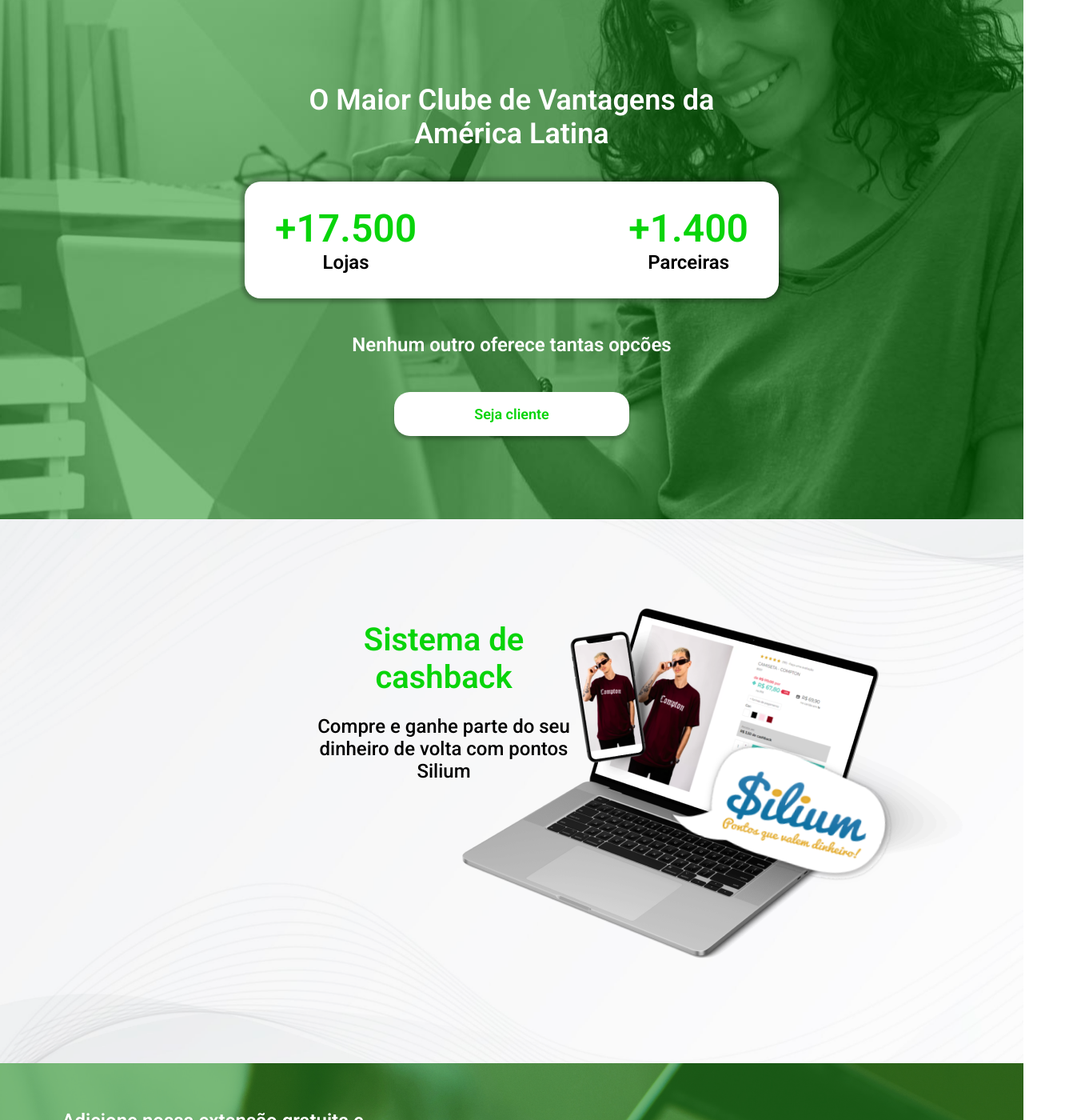
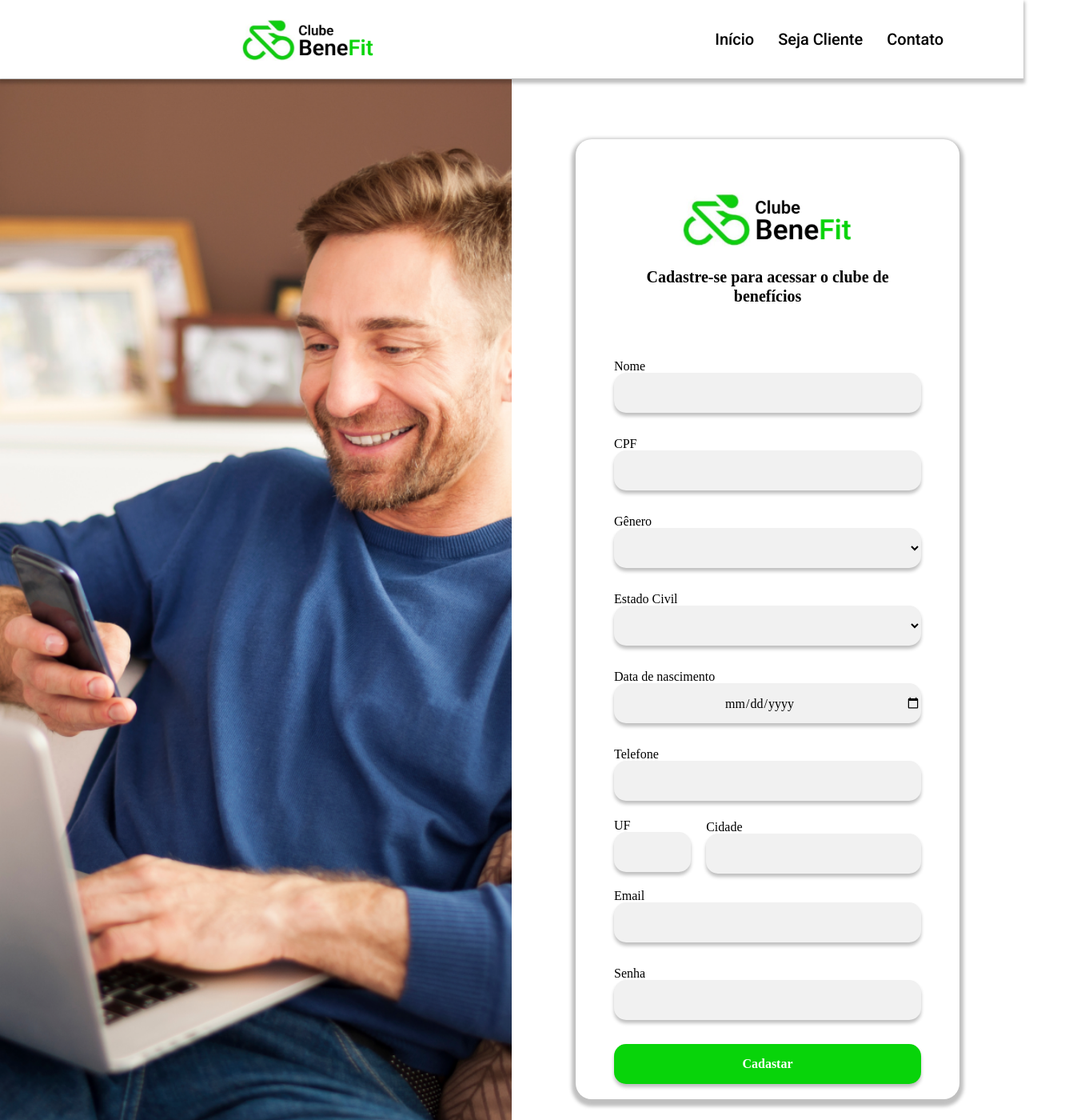
Before and after one commit to herbertcarnaubadesouza/new-benefit, a Next.js app: page / in a window 1280 px wide. Shown: the top 1400 px of the page at 80% size, 1337 px wide, since content can reach past the window. Built offline with nearby package versions, Linux system fonts and the light colour scheme.

Commit message:
finalizando tela login browser

```diff
--- a/src/pages/Pages/Login/Login.tsx
+++ b/src/pages/Pages/Login/Login.tsx
@@ -1,9 +1,12 @@
 import React from "react";
+import HeaderLogin from "../../components/headerLogin/Index";
+import CadastroLogin from "../../components/cadastroLogin/Index";
 
 function Login() {
   return (
     <div>
-      <h1>Login</h1>
+      <HeaderLogin />
+      <CadastroLogin />
     </div>
   );
 }
--- a/src/pages/_app.tsx
+++ b/src/pages/_app.tsx
@@ -1,5 +1,5 @@
 import "../styles/globals.scss";
-
+// Estilo Home
 import "../styles/Home/banners.scss";
 import "../styles/Home/carrosel.scss";
 import "../styles/Home/footer.scss";
@@ -13,6 +13,10 @@ import "../styles/Home/sectionApp.scss";
 import "../styles/Home/sectionCalculadora.scss";
 import "../styles/Home/headerMobile.scss";
 
+// Estilo Login
+import "../styles/Login/headerLogin.scss";
+import "../styles/Login/cadastroLogin.scss";
+
 import type { AppProps } from "next/app";
 
 export default function App({ Component, pageProps }: AppProps) {
--- /dev/null
+++ b/src/pages/components/cadastroLogin/Index.tsx
@@ -0,0 +1,85 @@
+import React from "react";
+import Image from "next/image";
+import Logo from "../../../../public/logoClara.svg";
+
+function CadastroLogin() {
+  function handleSubmit(event: React.FormEvent<HTMLFormElement>) {
+    event.preventDefault();
+  }
+  return (
+    <div className="container-cadastroLogin">
+      <div className="cadastro-login-img">
+        <div className="cadastro-img"></div>
+        <div className="cadastro-clube">
+          <div className="cadastro-form">
+            <div className="logo-slogan">
+              <Image className="logo-benefit" src={Logo} alt="Logo-BeneFit" />
+              <h2>Cadastre-se para acessar o clube de benefícios</h2>
+            </div>
+            <div className="cadastro-input">
+              <form onSubmit={handleSubmit}>
+                <div className="inf-input">
+                  <label>
+                    <p>Nome</p>
+                    <input type="text" />
+                  </label>
+                  <label>
+                    <p>CPF</p>
+                    <input type="text" />
+                  </label>
+                  <label>
+                    <p>Gênero</p>
+                    <select name="Gênero">
+                      <option value="none"></option>
+                      <option value="masculino">Masculino</option>
+                      <option value="feminino">Feminino</option>
+                    </select>
+                  </label>
+                  <label>
+                    <p>Estado Civil</p>
+                    <select name="Estado Civil">
+                      <option value="none"></option>
+                      <option value="solteiro">Solteiro</option>
+                      <option value="separado">Separado</option>
+                      <option value="divorciado ">Divorciado</option>
+                      <option value="viuvo">Viúvo</option>
+                    </select>
+                  </label>
+                  <label>
+                    <p>Data de nascimento</p>
+                    <input type="date" />
+                  </label>
+                  <label>
+                    <p>Telefone</p>
+                    <input type="tel" name="telefone" />
+                  </label>
+                  <div className="city">
+                    <label>
+                      <p>UF</p>
+                      <input type="text" name="telefone" />
+                    </label>
+                    <label className="cidade">
+                      <p>Cidade</p>
+                      <input type="text" name="telefone" />
+                    </label>
+                  </div>
+                  <label>
+                    <p>Email</p>
+                    <input type="email" name="email" />
+                  </label>
+                  <label>
+                    <p>Senha</p>
+                    <input type="password" name="senha" />
+                  </label>
+                  <button>Cadastar</button>
+                </div>
+              </form>
+            </div>
+          </div>
+        </div>
+      </div>
+    </div>
+  );
+}
+
+export default CadastroLogin;
--- /dev/null
+++ b/src/pages/components/headerLogin/Index.tsx
@@ -0,0 +1,27 @@
+import React, { useState } from "react";
+import Image from "next/image";
+import Logo from "../../../../public/logoClara.svg";
+
+const HeaderLogin = () => {
+  const [isOpen, setIsOpen] = useState(false);
+  return (
+    <div className="Navbar" id="headerLogin">
+      <Image className="logo-benefit" src={Logo} alt="Logo-BeneFit" />
+      <div className={`nav-items ${isOpen && "open"}`}>
+        <a href="#inicio" onClick={() => setIsOpen(!isOpen)}>
+          Início
+        </a>
+        <a href="#cliente">Seja Cliente</a>
+        <a href="#">Contato</a>
+      </div>
+      <div
+        className={`nav-toggle ${isOpen && "open"}`}
+        onClick={() => setIsOpen(!isOpen)}
+      >
+        <div className="bar"></div>
+      </div>
+    </div>
+  );
+};
+
+export default HeaderLogin;
--- a/src/pages/index.tsx
+++ b/src/pages/index.tsx
@@ -4,7 +4,6 @@ import Login from "../pages/Pages/Login/Login";
 export default function Index() {
   return (
     <div className="Global">
-      <Home />
       <Login />
     </div>
   );
--- /dev/null
+++ b/src/styles/Login/cadastroLogin.scss
@@ -0,0 +1,178 @@
+.container-cadastroLogin {
+  width: 100%;
+  position: relative;
+  top: 99px;
+  height: 1350px;
+  background: #ffff;
+}
+.cadastro-login-img {
+  width: 100%;
+  height: 100%;
+  display: flex;
+  flex-direction: row;
+}
+.cadastro-img {
+  background-image: url("/background-homemFeliz.png");
+  background-repeat: no-repeat; /* Impede a repetição da imagem */
+  width: 50%;
+  height: 100%;
+  background-size: cover;
+}
+.cadastro-clube {
+  width: 50%;
+  height: 100%;
+  background: #ffff;
+  display: flex;
+  align-items: center;
+  justify-content: center;
+}
+
+.cadastro-form {
+  width: 75%;
+  height: 1200px;
+  background: #ffffff;
+  box-shadow: 0px 4px 4px 5px rgba(0, 0, 0, 0.25);
+  border-radius: 20px;
+}
+.logo-slogan {
+  width: 100%;
+  height: 20%;
+
+  justify-content: center;
+  align-items: center;
+  display: flex;
+  flex-direction: column;
+}
+.logo-slogan img {
+  width: 220px;
+  height: 80px;
+  object-fit: contain;
+  margin-top: 45px;
+}
+.logo-slogan h2 {
+  width: 353px;
+  height: 65px;
+  font-family: "Montserrat";
+  font-style: normal;
+  font-weight: 600;
+  font-size: 20px;
+  line-height: 24px;
+  text-align: center;
+  color: #000000;
+  margin-top: 20px;
+}
+
+.cadastro-input {
+  width: 100%;
+  height: 80%;
+  margin-top: 35px;
+}
+form {
+  width: 100%;
+  height: 95%;
+  display: flex;
+  align-items: center;
+  flex-direction: column;
+}
+.inf-input {
+  width: 80%;
+  height: 100%;
+  display: flex;
+  align-items: center;
+  flex-direction: column;
+}
+.inf-input label {
+  width: 100%;
+  display: flex;
+  flex-direction: column;
+  align-items: start;
+  justify-content: center;
+  margin: 0 auto;
+  height: auto;
+  margin-bottom: 2px;
+  font-family: "Montserrat";
+  font-style: normal;
+  font-weight: 500;
+  font-size: 16px;
+  line-height: 17px;
+  color: #000000;
+  margin-bottom: 30px;
+}
+.inf-input label input,
+select {
+  width: 100%;
+  height: 50px;
+  background: #f1f1f1;
+  box-shadow: 0px 4px 4px rgba(0, 0, 0, 0.25);
+  border-radius: 15px;
+  border: none;
+  font-family: "Montserrat";
+  font-style: normal;
+  font-weight: 500;
+  font-size: 16px;
+  line-height: 17px;
+  color: #000000;
+  text-align: center;
+}
+
+.city {
+  width: 100%;
+  height: 80px;
+  display: flex;
+  align-items: center;
+  flex-direction: row;
+  justify-content: center;
+}
+.city .cidade {
+  width: 70%;
+  margin-left: 5%;
+}
+.city label {
+  width: 25%;
+  display: flex;
+  flex-direction: column;
+  align-items: start;
+  justify-content: start;
+  height: auto;
+  margin-bottom: 2px;
+  font-family: "Montserrat";
+  font-style: normal;
+  font-weight: 500;
+  font-size: 16px;
+  line-height: 17px;
+  color: #000000;
+  margin-bottom: 30px;
+}
+form button {
+  width: 100%;
+  height: 50px;
+  background: #08d40a;
+  box-shadow: 0px 4px 4px rgba(0, 0, 0, 0.25);
+  border-radius: 15px;
+
+  font-family: "Montserrat";
+  font-style: normal;
+  font-weight: 700;
+  font-size: 16px;
+  line-height: 20px;
+
+  color: #ffffff;
+}
+@media (max-width: 1800px) {
+  .city .cidade {
+    margin-top: 5px;
+  }
+}
+
+// Media telas maiores
+@media (max-width: 1000px) and (min-width: 768px) {
+  .logo-slogan img {
+    width: 170px;
+    height: 70px;
+  }
+  .logo-slogan h2 {
+    font-size: 16px;
+    margin-top: 15px;
+    width: 300px;
+  }
+}
--- /dev/null
+++ b/src/styles/Login/headerLogin.scss
@@ -0,0 +1,20 @@
+#headerLogin {
+  display: flex;
+  height: 70px;
+}
+@media (max-width: 768px) {
+  #headerLogin {
+    flex-direction: row-reverse;
+  }
+  #headerLogin img {
+    margin: 0;
+  }
+  #headerLogin img {
+    margin: 0;
+    padding-right: 35px;
+  }
+  #headerLogin > .nav-toggle {
+    margin: 0;
+    padding-left: 35px;
+  }
+}
```
Also changed, not shown: public/background-homemFeliz.png (added).
